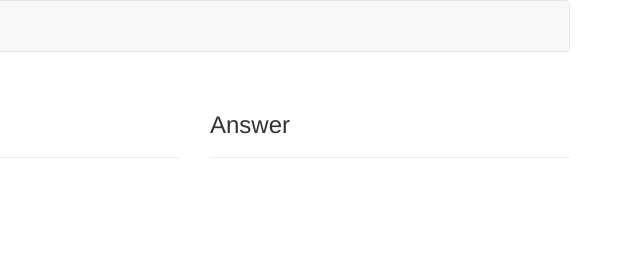
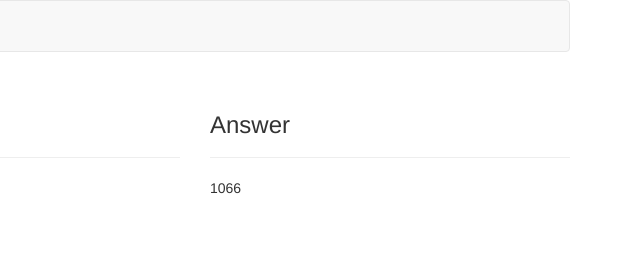
Before and after one commit to ChipMorris10/js-iteration, a plain HTML site: page index.html in a window 1280 px wide. Both pictures are taken after a click on the button "Sum All". Shown: the top 263 px of the page, 640-1280 px from the left. Drawn offline with nearby package versions, Linux system fonts and the light colour scheme.

Commit message:
add button is working

```diff
--- a/index.html
+++ b/index.html
@@ -16,8 +16,8 @@
             <li><a href="names.html">Names</a></li>
           </ul>
         </div>
-      </div>
-    </nav>
+      </nav>
+    </div>
 
     <div class="container">
       <div class="row">
@@ -78,11 +78,8 @@
           <div class="page-header">
             <h3>Answer</h3>
           </div>
-          <!--
-            replace this comment with a div with an ID
-            and make your javascript code fill this div's innerHTML with
-            the correct answer
-          -->
+          <div id = "answers">
+          </div>
         </div>
       </div>
     </div>
--- a/js/dom.js
+++ b/js/dom.js
@@ -9,3 +9,9 @@ Hints for the first problem:
     - takes the value returned by the `sum` function and displays it on the page
 
 */
+var addAll = document.getElementById("sum-all").addEventListener("click", function(){
+  var prices = document.getElementsByName("prices")[0].children;
+    var sumAnswer = document.getElementById("answers"); sumAnswer.innerHTML = (sumAll(prices));
+
+
+});
--- a/js/logic.js
+++ b/js/logic.js
@@ -10,3 +10,15 @@ Hints for the first problem:
 NOTE: use a loop to make this happen.
 
 */
+
+// this function returns the numbers from console.log
+
+function sumAll(options){
+  var total = 0;
+  for (var i = 0; i < options.length; i++) {
+    total += parseInt(options[i].value);
+  }
+  return total;
+}
+
+console.log(sumAll([3,4,5]));
```
